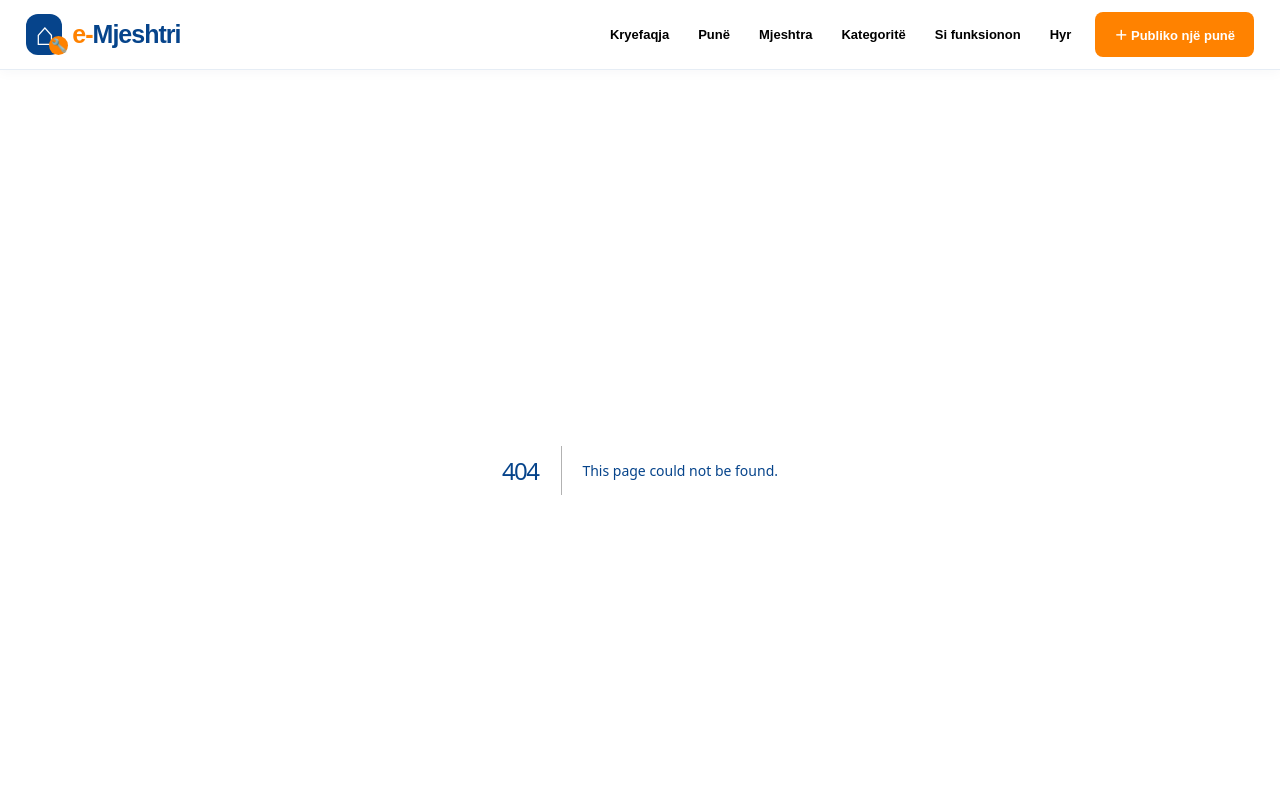
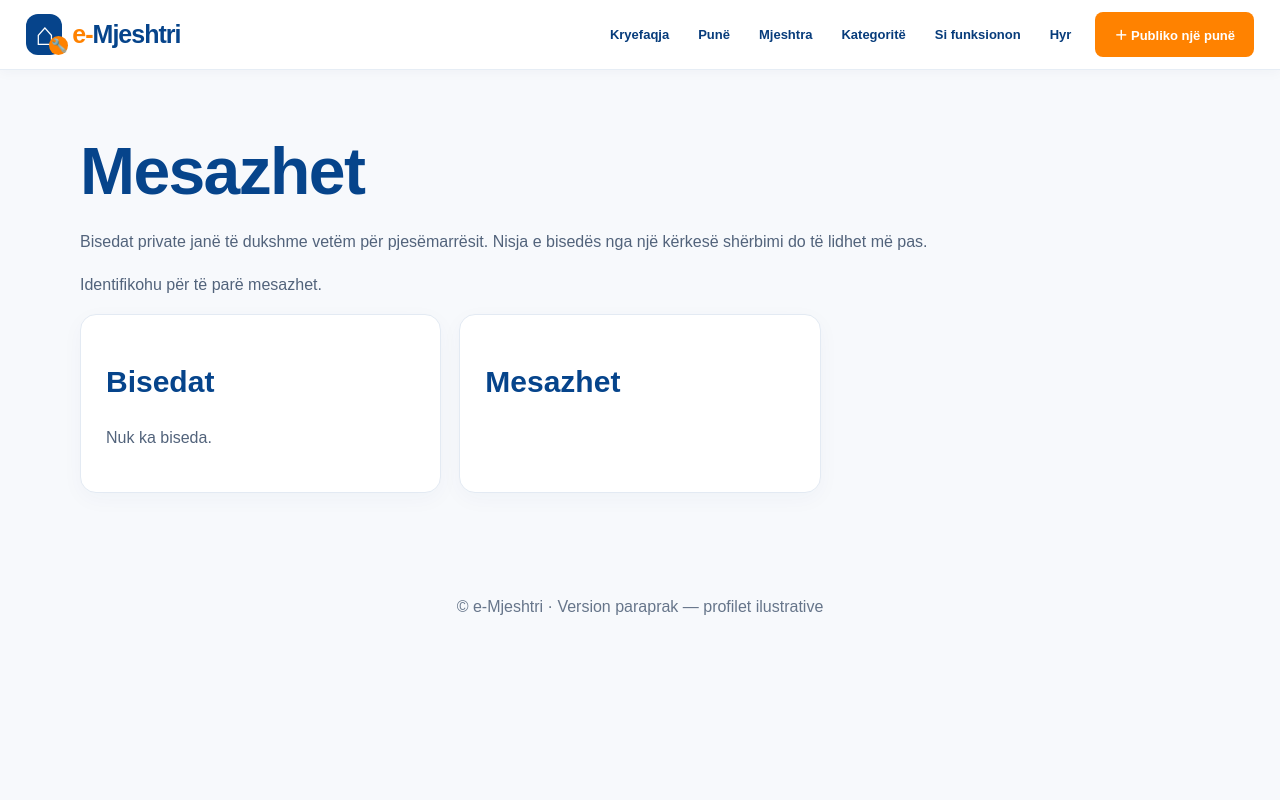
Before and after one commit to contactasatechservice-coder/e-Mjeshtri-Admin, a Next.js app in the folder platform/: page /mesazhet in a window 1280 px wide. Before the commit this address had no page. Shown: the top 800 px of the page. Built offline with nearby package versions, Linux system fonts and the light colour scheme; no server answers.

Commit message:
Add integrated e-Mjeshtri module mesazhet

```diff
--- /dev/null
+++ b/platform/src/app/mesazhet/page.tsx
@@ -0,0 +1,11 @@
+"use client";
+import {useEffect,useState,type FormEvent} from "react";
+import {getSupabase} from "@/lib/supabase";
+type Conversation={id:string;participant_a:string;participant_b:string};
+type Message={id:string;conversation_id:string;sender_id:string;body:string;created_at:string};
+export default function Messages(){const [userId,setUserId]=useState("");const [conversations,setConversations]=useState<Conversation[]>([]);const [selected,setSelected]=useState("");const [messages,setMessages]=useState<Message[]>([]);const [body,setBody]=useState("");const [notice,setNotice]=useState("");
+useEffect(()=>{let active=true;async function load(){try{const db=getSupabase();const {data:{user}}=await db.auth.getUser();if(!user){if(active)setNotice("Identifikohu për të parë mesazhet.");return;}const {data,error}=await db.from("em_conversations").select("id,participant_a,participant_b").order("created_at",{ascending:false}).limit(100);if(error)throw error;if(active){setUserId(user.id);setConversations(data??[]);}}catch{if(active)setNotice("Nuk u ngarkuan bisedat.");}}void load();return()=>{active=false};},[]);
+useEffect(()=>{let active=true;if(!selected){setMessages([]);return;}async function load(){const {data,error}=await getSupabase().from("em_messages").select("id,conversation_id,sender_id,body,created_at").eq("conversation_id",selected).order("created_at",{ascending:true}).limit(200);if(active){if(error)setNotice("Nuk u ngarkuan mesazhet.");else setMessages(data??[]);}}void load();return()=>{active=false};},[selected]);
+async function send(e:FormEvent){e.preventDefault();if(!selected||!userId)return;const {error}=await getSupabase().from("em_messages").insert({conversation_id:selected,sender_id:userId,body:body.trim()});if(error){setNotice("Mesazhi nuk u dërgua: "+error.message);return;}setBody("");const {data}=await getSupabase().from("em_messages").select("id,conversation_id,sender_id,body,created_at").eq("conversation_id",selected).order("created_at",{ascending:true}).limit(200);setMessages(data??[]);}
+return <main className="section"><h1>Mesazhet</h1><p>Bisedat private janë të dukshme vetëm për pjesëmarrësit. Nisja e bisedës nga një kërkesë shërbimi do të lidhet më pas.</p><p role="status">{notice}</p><div className="grid"><section className="tile"><h2>Bisedat</h2>{conversations.map(c=><button type="button" className="button secondary" key={c.id} onClick={()=>setSelected(c.id)}>Bisedë me {c.participant_a===userId?c.participant_b.slice(0,8):c.participant_a.slice(0,8)}</button>)}{conversations.length===0&&<p>Nuk ka biseda.</p>}</section><section className="tile"><h2>Mesazhet</h2>{messages.map(m=><p key={m.id}><strong>{m.sender_id===userId?"Ti":"Pjesëmarrësi"}:</strong> {m.body}</p>)}{selected&&<form onSubmit={send}><label>Mesazh<input required maxLength={4000} value={body} onChange={e=>setBody(e.target.value)}/></label><button type="submit" className="button primary">Dërgo</button></form>}</section></div></main>;
+}
```
